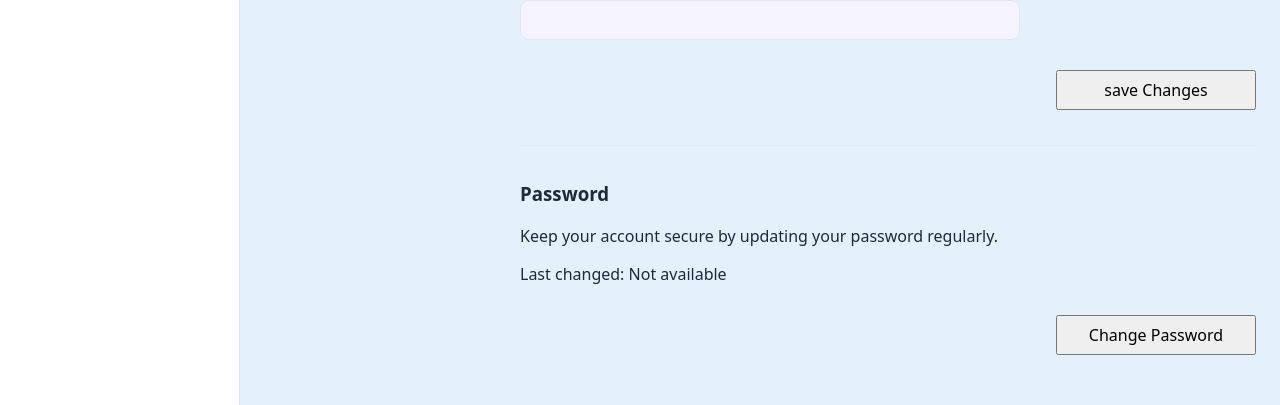
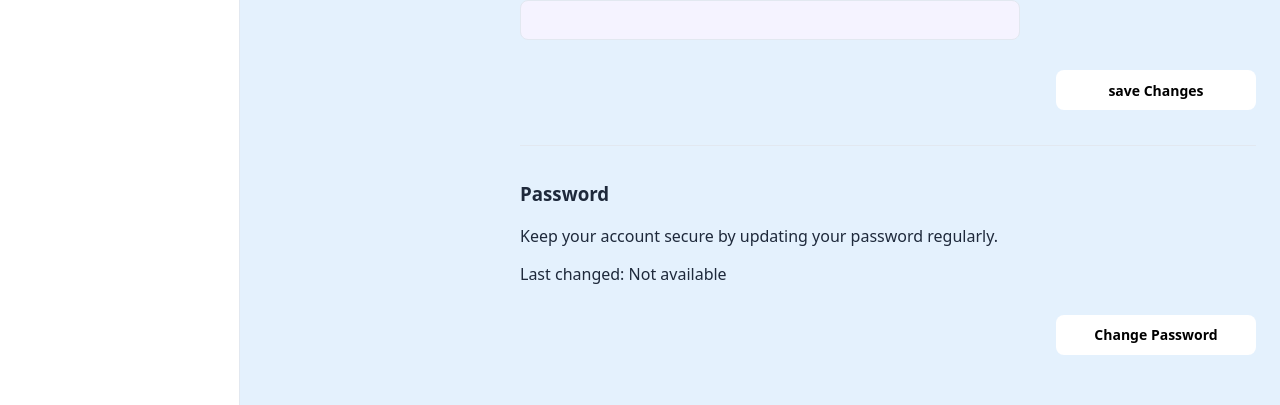
Before and after one commit to maryamparvan/Nexa-Admin-Dashboard, a React (Vite) app: page /Setting in a window 1280 px wide. Shown: the part 354-759 px from the top of the page. Built offline with nearby package versions, Linux system fonts and the light colour scheme; no server answers; sample sign-in values are in the browser's storage.

Commit message:
fix css button

```diff
--- a/src/Components/Pages/Setting/SettingProfile/SettingProfile.css
+++ b/src/Components/Pages/Setting/SettingProfile/SettingProfile.css
@@ -32,6 +32,15 @@
     align-items: center;
     margin-left: auto;
     justify-content: center;
+    border: none;
+    border-radius: 8px;
+    background-color:white;
+    font-size: 14px;
+    font-weight: 600;
+    cursor: pointer;
+    transition:
+      background-color 0.2s ease,
+      transform 0.15s ease;
 }
 .buttons {
     display: flex;
@@ -44,6 +53,15 @@
     display: flex;
     align-items: center;
     justify-content: center;
+    border: none;
+    border-radius: 8px;
+    background-color:white;
+    font-size: 14px;
+    font-weight: 600;
+    cursor: pointer;
+    transition:
+      background-color 0.2s ease,
+      transform 0.15s ease;
 }
 .profile hr {
     margin: 35px 0;
@@ -59,6 +77,7 @@
 .success{
     color: green;
 }
+
 @media(max-width:650px){
     .buttonSsave{
         width: 140px;
```
